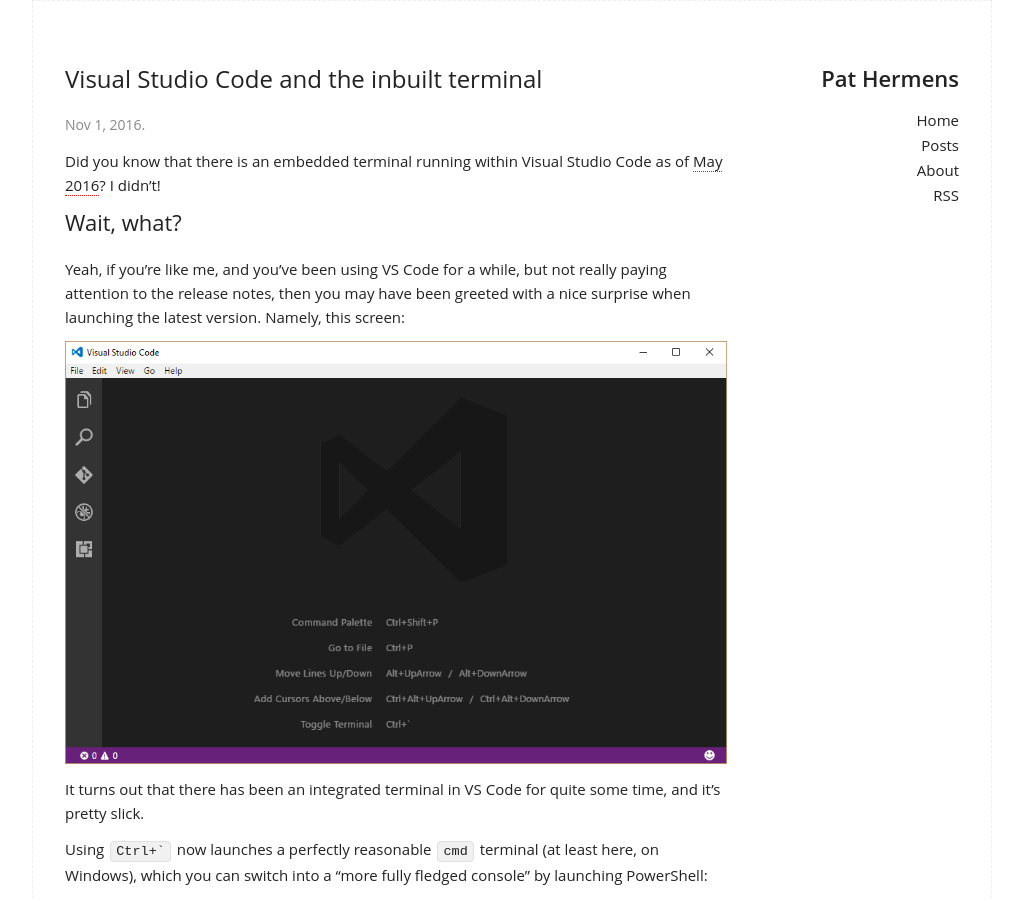
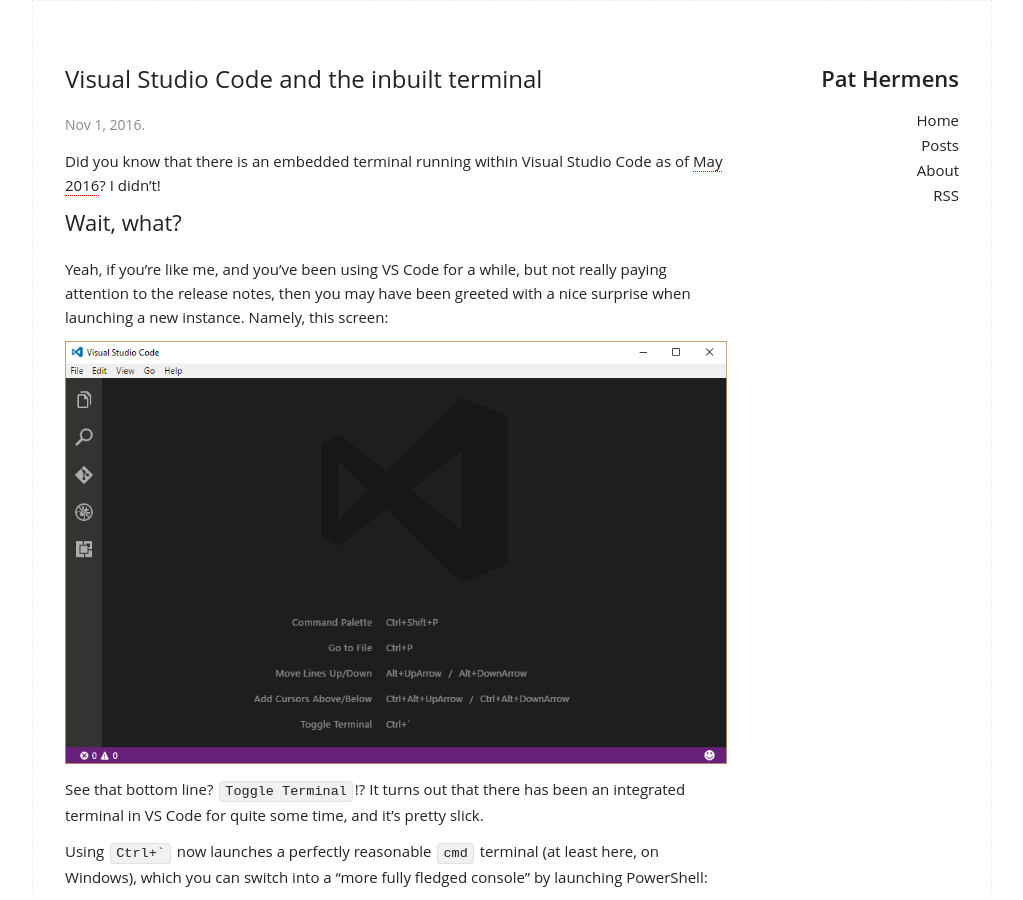
Before and after one commit to PHeonix25/PHeonix25.github.io, a Jekyll site: the page built from _posts/2016-11-01-VSCode-and-the-terminal.md, in a window 1280 px wide and 900 px high. Shown: the whole window, without its empty margins (128-1151 px from the left). Built offline with Jekyll 4.4.1, drawn with Linux system fonts in a browser that asks for light colours; comment, search, counter and statistics services are not loaded; some of the changed text lies outside the part shown.

Commit message:
Fixing some typos

```diff
--- a/_posts/2016-11-01-VSCode-and-the-terminal.md
+++ b/_posts/2016-11-01-VSCode-and-the-terminal.md
@@ -11,11 +11,11 @@
 
 ## Wait, what?
 
-Yeah, if you're like me, and you've been using VS Code for a while, but not really paying attention to the release notes, then you may have been greeted with a nice surprise when launching the latest version. Namely, this screen:
+Yeah, if you're like me, and you've been using VS Code for a while, but not really paying attention to the release notes, then you may have been greeted with a nice surprise when launching a new instance. Namely, this screen:
 
 [![Whoa there, what's that terminal thing they mention?][img-vs-ls]][img-vs-ls]
 
-It turns out that there has been an integrated terminal in VS Code for quite some time, and it's pretty slick.
+See that bottom line? `Toggle Terminal`!? It turns out that there has been an integrated terminal in VS Code for quite some time, and it's pretty slick.
 
 Using ``Ctrl+` `` now launches a perfectly reasonable `cmd` terminal (at least here, on Windows), which you can switch into a "more fully fledged console" by launching PowerShell:
 
@@ -42,12 +42,12 @@
 /// Or just use Ctrl+Shif+P and type SHORTCUTS
 [
     {
-        "key":      "ctrl+n",
+        "key":      "ctrl+` n",
         "command":  "workbench.action.terminal.focusNext",
         "when":     "terminalFocus"
     },
     {
-        "key":      "ctrl+p",
+        "key":      "ctrl+` p",
         "command":  "workbench.action.terminal.focusPrevious",
         "when":     "terminalFocus"
     }
```
Also changed, not shown: other parts of _posts/2016-11-01-VSCode-and-the-terminal.md (+1 -0 lines).
